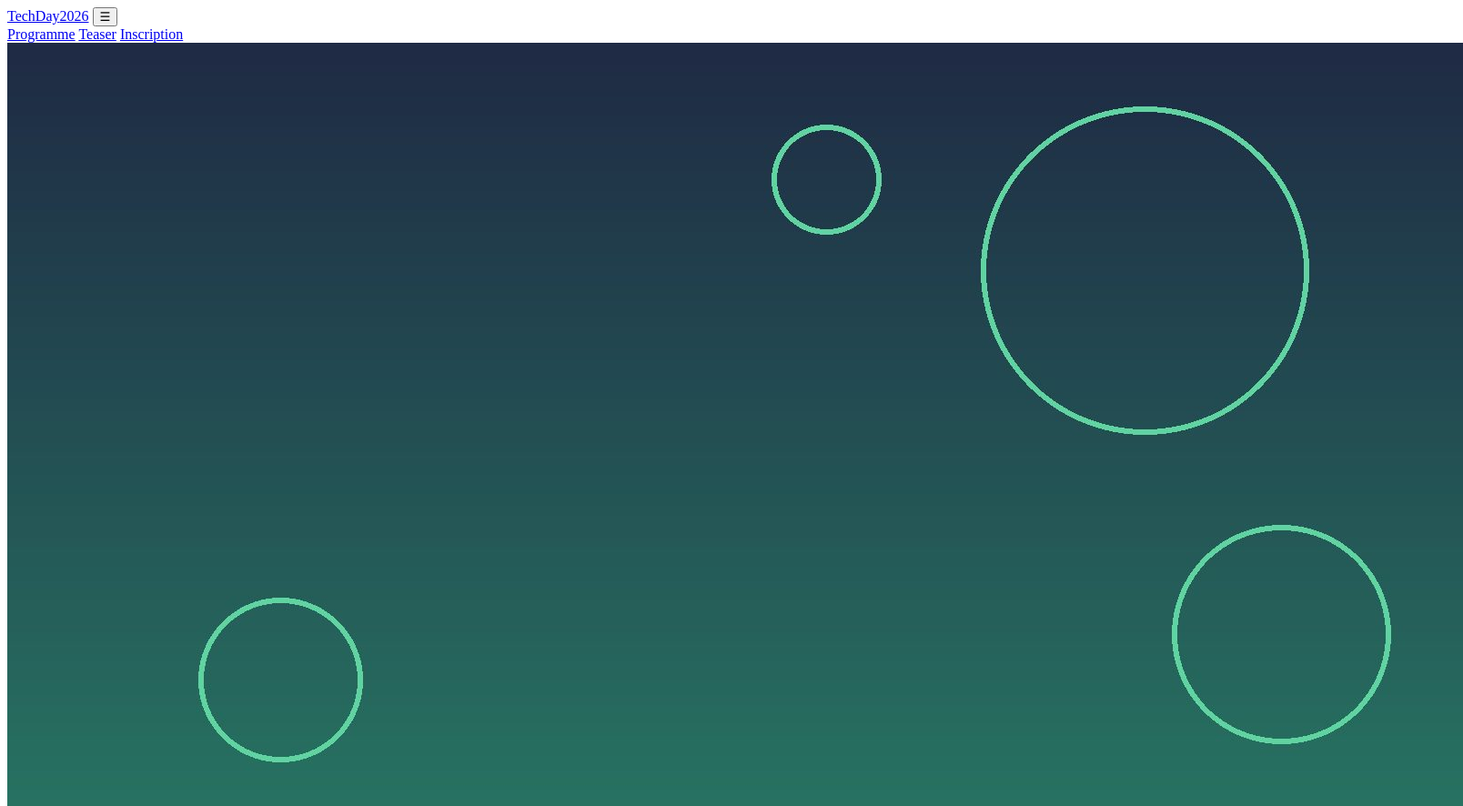
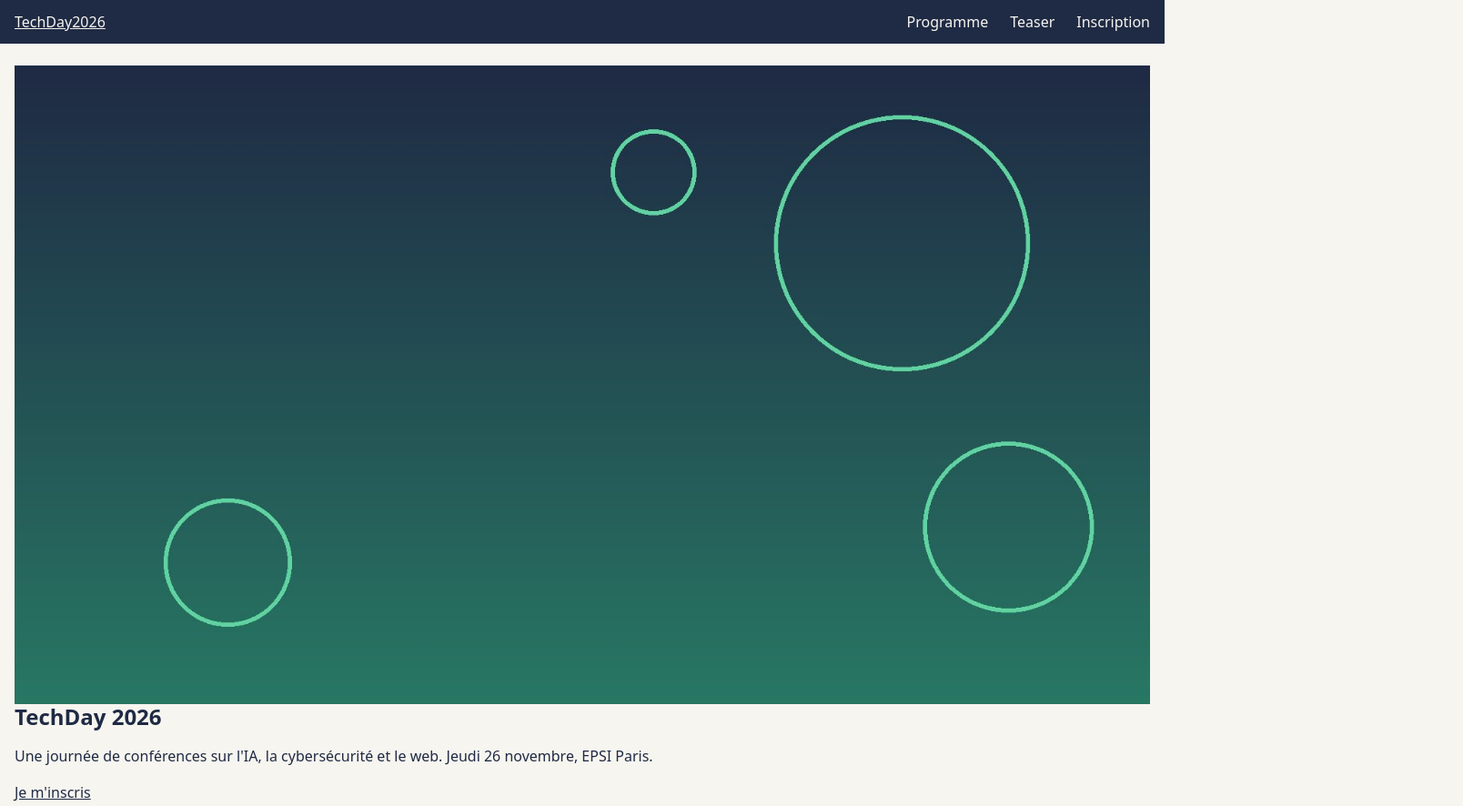
Before and after one commit to djiongodontsi/Projet-Javasript, a plain HTML site: page DEVE304_S3_etudiants/mini-projet-depart/index.html in a window 1280 px wide. Shown: the top 886 px of the page at 91% size, 1608 px wide, since content can reach past the window. Drawn offline with Linux system fonts and the light colour scheme.

Commit message:
partie une du Mini-projet

```diff
--- a/DEVE304_S3_etudiants/mini-projet-depart/css/style.css
+++ b/DEVE304_S3_etudiants/mini-projet-depart/css/style.css
@@ -1,15 +1,112 @@
 /* =========================================================
    Mini-projet évalué · TechDay 2026
-   Noms du binôme : ...............................
+   Noms du binôme : .......DJIONGO DJIONGO DANY BREL........................
    Règles : CSS écrit à la main (pas de Bootstrap), MOBILE FIRST.
    Ne modifiez pas index.html (sauf pour un bonus, à signaler).
    ========================================================= */
 
 /* 1. Base (téléphone) : police, couleurs, images fluides, texte en rem */
+/*  1. BASE — mobile first
+    1.1. Police : Arial, sans-serif
+    1.2. Couleurs : fond #F7F5EF, texte #1F2A44
+    1.3. Images fluides : max-width: 100%, height: auto, object-fit: cover
+    1.4. Texte en rem (exemple : font-size: 1rem = 16px)
+*/
+*,
+*::before,
+*::after {
+  box-sizing: border-box;          /* paddings/borders inclus dans la largeur */
+}
 
+html {
+  font-size: 100%;                 /* 16px par défaut → base des rem */
+}
+
+body {
+  font-family: system-ui, Arial, sans-serif;
+  margin: 0;
+  padding: 0;
+  background: #F7F5EF;
+  color: #1F2A44;
+  font-size: 1rem;                 /* 16px */
+  line-height: 1.5;
+}
+
+img,
+video {
+  max-width: 100%;
+  height: auto;
+  display: block;  /* supprime l'espace blanc sous les images */
+}
+
+a {
+  color: inherit;
+}
+
+h1, h2, h3 {
+  line-height: 1.2;
+  margin: 0 0 0.5em;
+}
+
+section {
+  padding: 24px 16px;
+} /* ici on a fini avec la première partie ou on devait faire la base du site pour le téléphone tout en modifiant la police , le background , la hauteur et l'apparance des images */
 /* 2. En-tête + menu : ☰ au téléphone (classe .ouvert ajoutée par menu.js),
       menu en ligne dès 768 px */
+.entete {
+  display: flex;
+  align-items: center;
+  justify-content: space-between;
+  flex-wrap: wrap;
+  padding: 12px 16px;
+  background: #1F2A44;
+  color: #F7F5EF; }
+.burger {
+  background: none;
+  border: none;
+  color: #F7F5EF;
+  font-size: 1.75rem;
+  cursor: pointer;
+  padding: 4px 8px;
+}
+.menu {
+  display: none;
+  flex-direction: column;
+  width: 100%;
+  gap: 8px;
+  padding-top: 12px;
+}
 
+.menu a {
+  color: #F7F5EF;
+  text-decoration: none;
+  padding: 8px 4px;
+  border-bottom: 1px solid rgba(255,255,255,0.15);
+}
+
+/* Quand menu.js ajoute .ouvert → menu visible */
+.menu.ouvert {
+  display: flex;
+}
+
+/* ---------- ≥ 768px : menu en ligne, burger caché ---------- */
+@media (min-width: 768px) {
+  .burger { display: none; }
+
+  .menu {
+    display: flex !important;   /* toujours visible */
+    flex-direction: row;
+    width: auto;
+    gap: 24px;
+    padding-top: 0;
+  }
+
+  .menu a {
+    border-bottom: none;
+    padding: 0;
+  } /* caché par défaut sur mobile. On le montre seulement quand menu.js ajoute .ouvert.
+     Sur tablette et plus large, on l'affiche toujours (display: flex !important) et on le met en ligne. */
+}
 /* 3. Hero : image pleine largeur, titre lisible (clamp) */
 
 /* 4. Programme : 1 carte au téléphone, 2 dès 768 px, 3 dès 1024 px */
```
Also changed, not shown: DEVE304_S3_etudiants/mini-projet-depart/index.html (indentation only).
